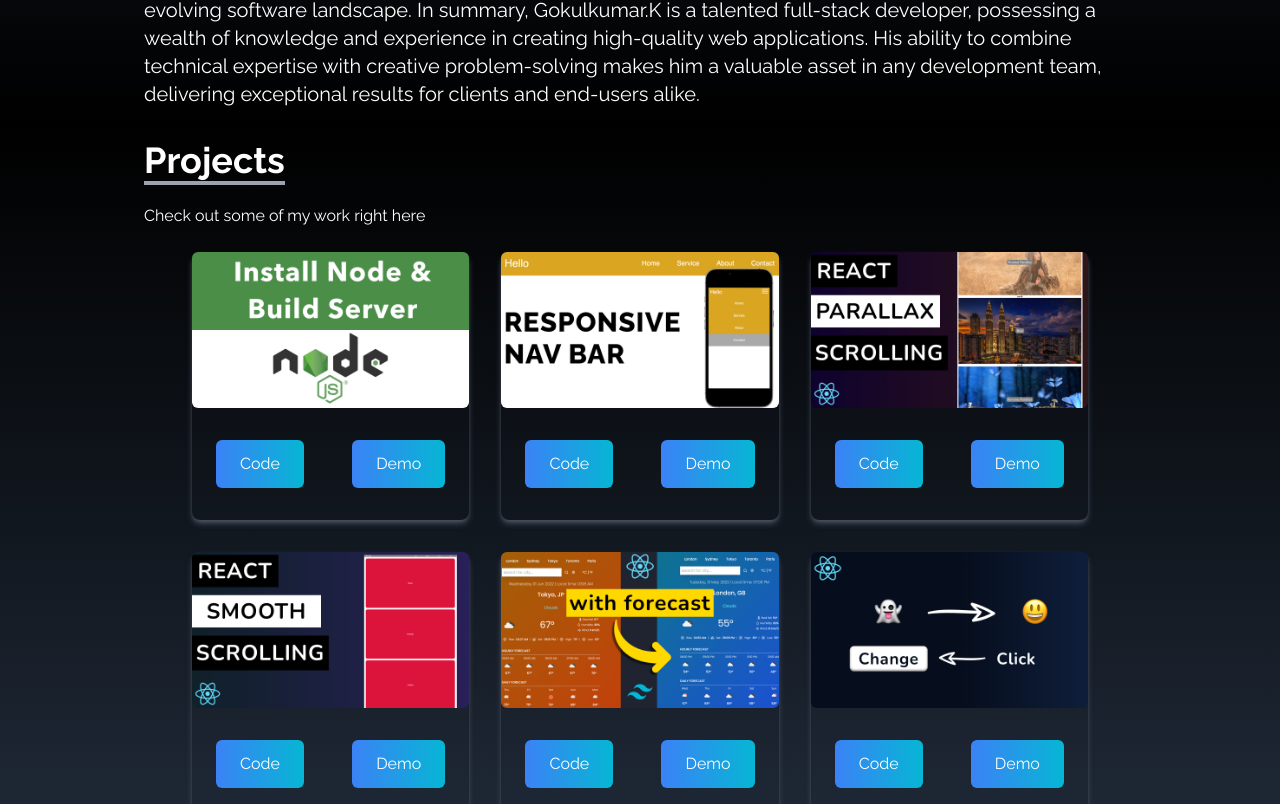
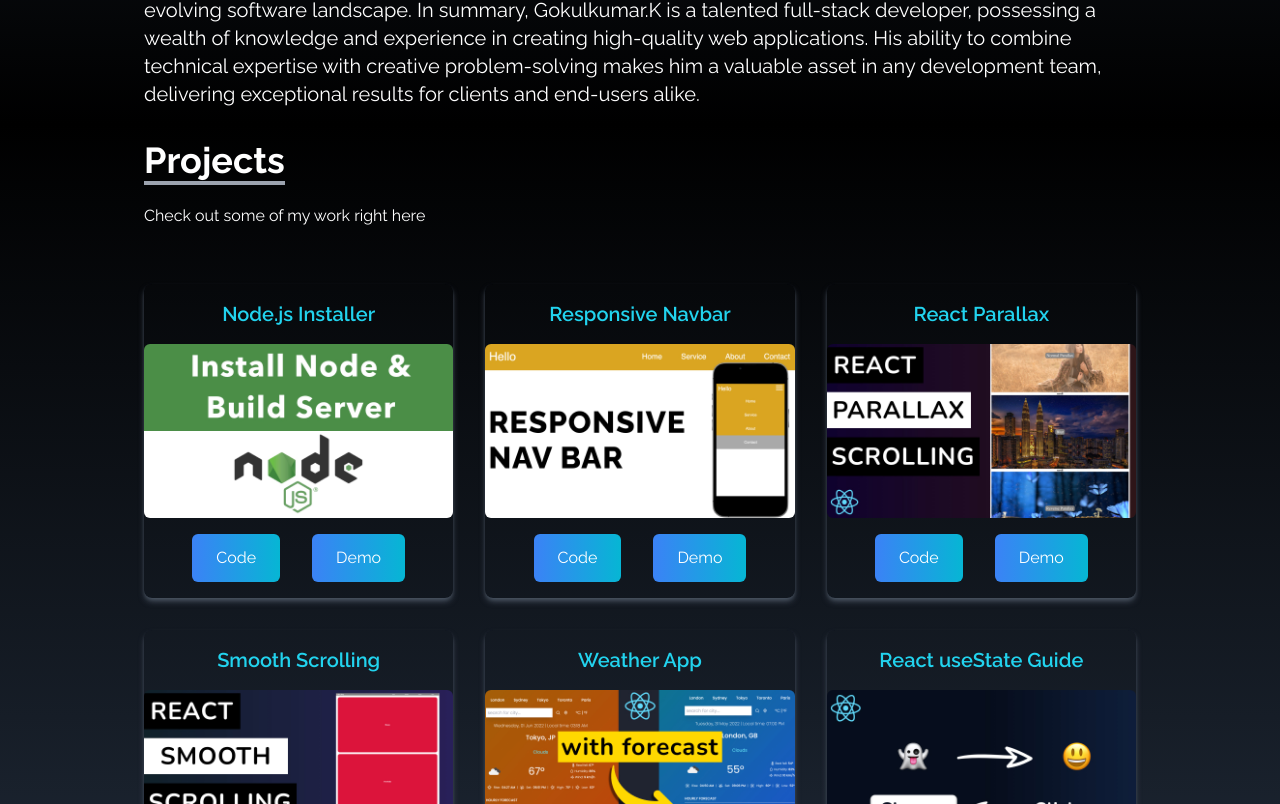
Before and after one commit to Gokulkumar4000/My-Portfolio, a React (Create React App) app: page / in a window 1280 px wide. Shown: the part 1236-2040 px from the top of the page. Built offline with nearby package versions, Linux system fonts and the light colour scheme.

Commit message:
Update Projects.jsx

```diff
--- a/src/components/Projects.jsx
+++ b/src/components/Projects.jsx
@@ -8,59 +8,94 @@ import userstate from '../asserts/usestate.jpg'
 
 const Projects = () => {
 
-  const projects =[
+  const projects = [
     {
-        id:1,
-        src:installNode,
-        button1:'Code',
-        button2:'Demo'
+      id: 1,
+      name: 'Node.js Installer',
+      src: installNode,
+      button1: 'Code',
+      button2: 'Demo',
+      codeLink: 'https://github.com/yourusername/node-installer',
+      demoLink: 'https://node-installer-demo.netlify.app'
     },
     {
-        id:2,
-        src:navbar,
-        button1:'Code',
-        button2:'Demo'
+      id: 2,
+      name: 'Responsive Navbar',
+      src: navbar,
+      button1: 'Code',
+      button2: 'Demo',
+      codeLink: 'https://github.com/yourusername/responsive-navbar',
+      demoLink: 'https://responsive-navbar-demo.netlify.app'
     },
     {
-        id:3,
-        src:reactParallax,
-        button1:'Code',
-        button2:'Demo'
+      id: 3,
+      name: 'React Parallax',
+      src: reactParallax,
+      button1: 'Code',
+      button2: 'Demo',
+      codeLink: 'https://github.com/yourusername/react-parallax',
+      demoLink: 'https://react-parallax-demo.netlify.app'
     },
     {
-        id:4,
-        src:reactSmooth,
-        button1:'Code',
-        button2:'Demo'
+      id: 4,
+      name: 'Smooth Scrolling',
+      src: reactSmooth,
+      button1: 'Code',
+      button2: 'Demo',
+      codeLink: 'https://github.com/yourusername/smooth-scrolling',
+      demoLink: 'https://smooth-scrolling-demo.netlify.app'
     },
     {
-        id:5,
-        src:reactWeather,
-        button1:'Code',
-        button2:'Demo'
+      id: 5,
+      name: 'Weather App',
+      src: reactWeather,
+      button1: 'Code',
+      button2: 'Demo',
+      codeLink: 'https://github.com/yourusername/weather-app',
+      demoLink: 'https://weather-app-demo.netlify.app'
     },
     {
-        id:6,
-        src:userstate,
-        button1:'Code',
-        button2:'Demo'
+      id: 6,
+      name: 'React useState Guide',
+      src: userstate,
+      button1: 'Code',
+      button2: 'Demo',
+      codeLink: 'https://github.com/yourusername/react-usestate',
+      demoLink: 'https://react-usestate-demo.netlify.app'
     },
   ]
 
   return (
-    <div name='projects' className='bg-gradient-to-b from-black to-gray-800 h-full w-full text-white '>
+    <div name='projects' className='bg-gradient-to-b from-black to-gray-800 w-full text-white md:h-full'>
       <div className='max-w-screen-lg p-4 mx-auto flex flex-col justify-center w-full h-full'>
-            <div pb-4>
+        <div className='pb-8'>
           <p className='text-4xl font-bold inline border-b-4 border-gray-400'>Projects</p>
           <p className='py-6'>Check out some of my work right here</p>
         </div>
-            <div className='grid sm:grid-cols-2 md:grid-cols-3 gap-8 px-12 ms:px-0'>
-            {projects.map(({id,src,button1,button2})=>(
+        <div className='grid sm:grid-cols-2 md:grid-cols-3 gap-8 px-12 sm:px-0'>
+          {projects.map(({id, name, src, button1, button2, codeLink, demoLink}) => (
             <div key={id} className='shadow-md shadow-gray-600 rounded-lg'>
-                    <img src={src} alt='installNode' className='rounded-md duration-200 hover:scale-105'/>
+              <div className='p-4 text-center'>
+                <h3 className='text-xl font-semibold text-cyan-400'>{name}</h3>
+              </div>
+              <img src={src} alt={`${name} screenshot`} className='rounded-md duration-200 hover:scale-105'/>
               <div className='flex items-center justify-center'>
-                        <button className='w-fit px-6 py-3 m-4 duration-200 hover:scale-105   text-white bg-gradient-to-l from-cyan-500 to-blue-500 hover:bg-gradient-to-r from-cyan-500 to-blue-500 my-8 mx-auto flex items-center rounded-md '>{button1}</button>
-                        <button className='w-fit px-6 py-3 m-4 duration-200 hover:scale-105   text-white bg-gradient-to-l from-cyan-500 to-blue-500  hover:bg-gradient-to-r from-cyan-500 to-blue-500 my-8 mx-auto flex items-center rounded-md '>{button2}</button>
+                <a
+                  href={codeLink}
+                  target='_blank'
+                  rel='noreferrer'
+                  className='w-fit px-6 py-3 m-4 duration-200 hover:scale-105 text-white bg-gradient-to-l from-cyan-500 to-blue-500 hover:bg-gradient-to-r from-cyan-500 to-blue-500 flex items-center rounded-md'
+                >
+                  {button1}
+                </a>
+                <a
+                  href={demoLink}
+                  target='_blank'
+                  rel='noreferrer'
+                  className='w-fit px-6 py-3 m-4 duration-200 hover:scale-105 text-white bg-gradient-to-l from-cyan-500 to-blue-500 hover:bg-gradient-to-r from-cyan-500 to-blue-500 flex items-center rounded-md'
+                >
+                  {button2}
+                </a>
               </div>
             </div>
           ))}
```
Lines whose indentation alone changed are shown as unchanged.
